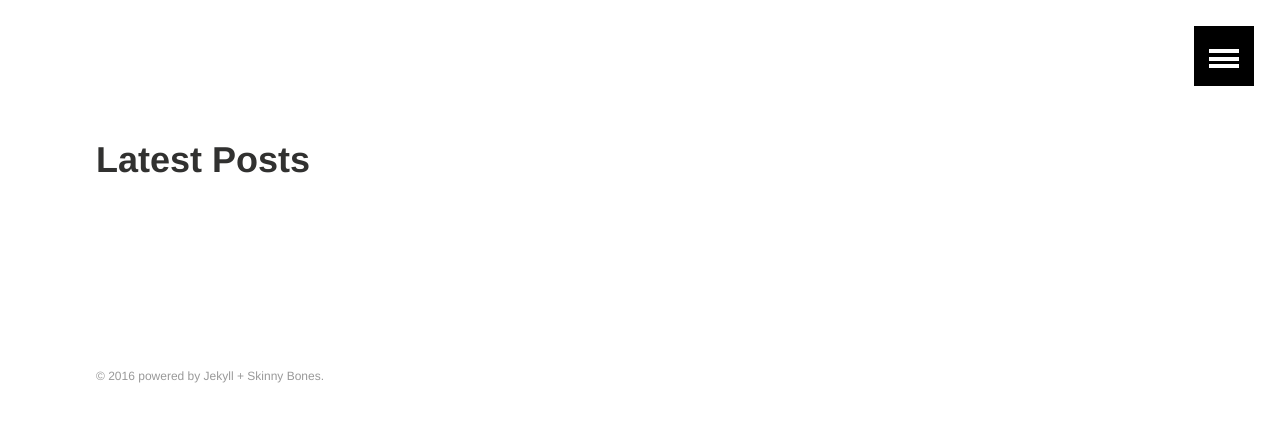
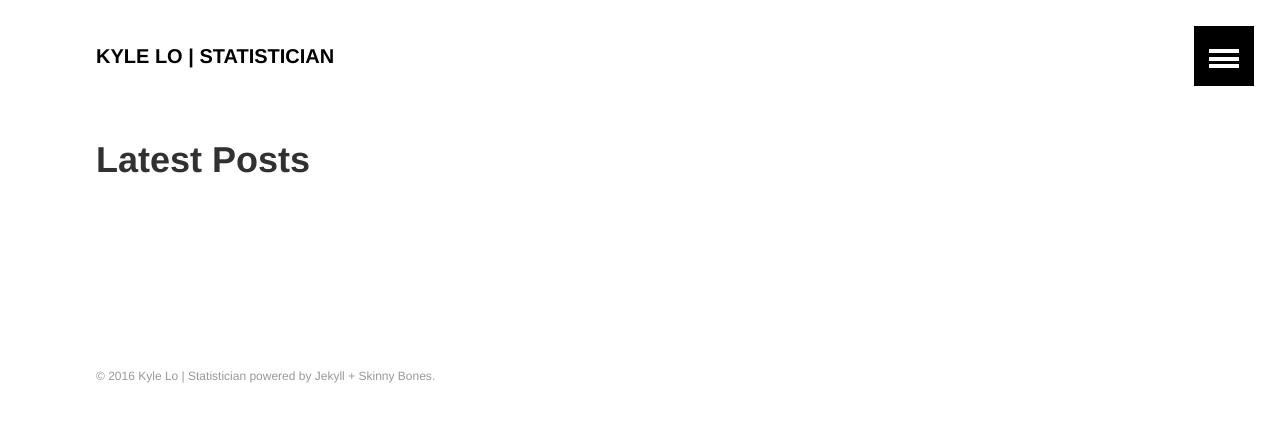
Before and after one commit to kyleclo/legacy_kyleclo_github_io, a Jekyll site: the page built from index.md, in a window 1280 px wide. Shown: the top 422 px of the page. Built offline with Jekyll 4.4.1, drawn with Linux system fonts in a browser that asks for light colours; part of the change alters nothing that is shown.

Commit message:
Update _config.yml
filled out personal info (added location, linkedin, github fields to owner)

```diff
--- a/_config.yml
+++ b/_config.yml
@@ -1,11 +1,11 @@
 # Site wide configuration
 
-title:
-description:
+title:  "Kyle Lo | Statistician"
+description:  "My personal site for thoughts on statistics and machine learning."
 logo: # 120x120 px default image used for Twitter summary card
 teaser: # 400x250 px default teaser image used in image archive grid
-locale: en
-url:
+locale: en_US
+url:  "//kyleclo.github.io"
 
 # Jekyll configuration
 
@@ -37,14 +37,17 @@ titlecase: true
 
 # Site owner
 owner:
-  name:
-  email:
+  name:  "Kyle Lo"
+  avatar: "bio-photo.jpg"
+  bio:  "I am a Statistician / Data Scientist on the Research Team at CDK Global in Seattle.  I graduated in June 2015 with a Master's degree in Statistics from the University of Washington."
+  location:  "Seattle, WA"
+  email:  "kyleclo@uw.edu"
+  linkedin:  "kylelo"
+  github:  "kyleclo"
   twitter:
   google:
     ad-client:
     ad-slot:
-  bio:
-  avatar: bio-photo.jpg # 160x160 px image for author byline
   disqus-shortname:
 
 
```
